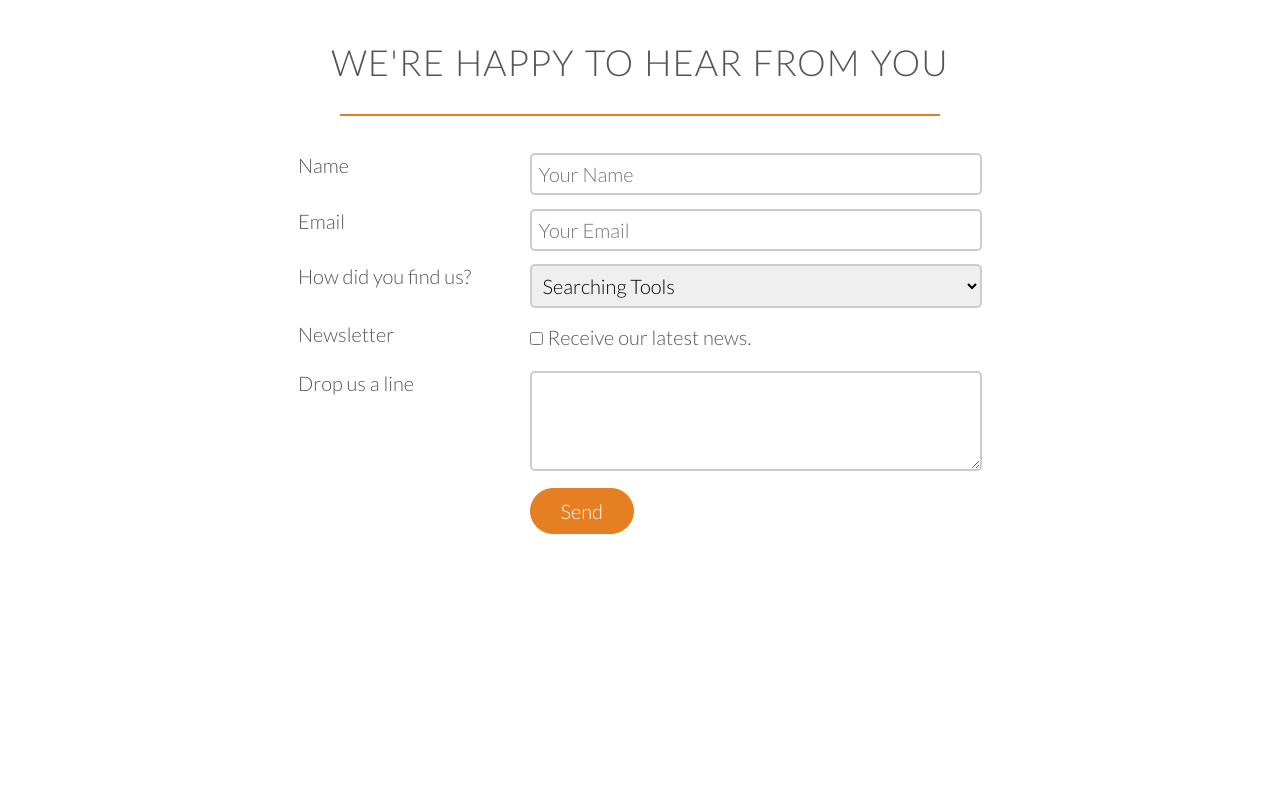
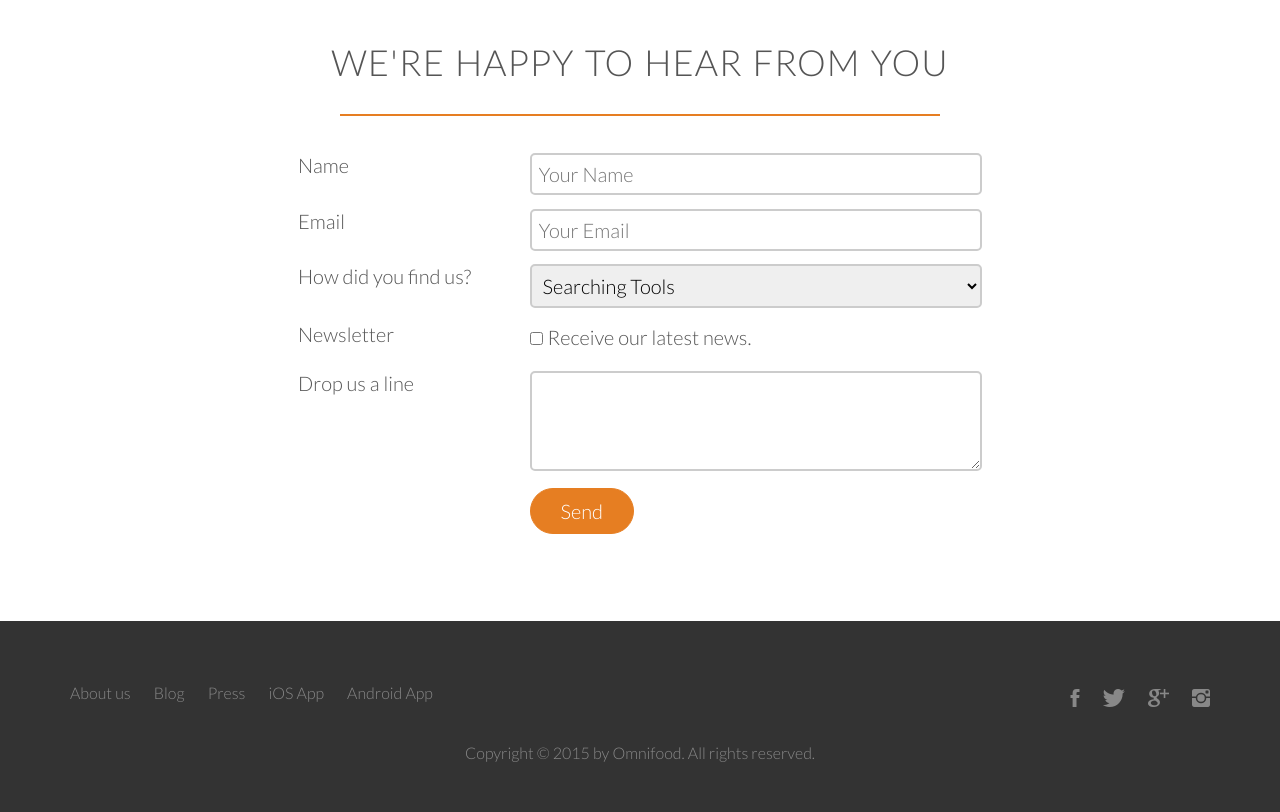
Before and after one commit to johel/omnifood, a plain HTML site: page index.html in a window 1280 px wide. Shown: the part 4631-5443 px from the top of the page. Before the commit the page ends 5252 px from the top, so only its background shows below. Drawn offline with Linux system fonts and the light colour scheme; files whose address does not match are found by name.

Commit message:
footer section

```diff
--- a/index.html
+++ b/index.html
@@ -371,17 +371,42 @@
 
         </section>
 
+        <footer>
+            <div class="row">
+                <div class="col span-1-of-2">
+                    <ul class="footer-nav">
+                        <li><a href="#">About us</a></li>
+                        <li><a href="#">Blog</a></li>
+                        <li><a href="#">Press</a></li>
+                        <li><a href="#">iOS App</a></li>
+                        <li><a href="#">Android App</a></li>
+                    </ul>
+                </div>
+                 <div class="col span-1-of-2">
+                     <ul class="social-links">
+                         <li><a href="#"><i class="ion-social-facebook"></i></a></li>
+                         <li><a href="#"><i class="ion-social-twitter"></i></a></li>
+                         <li><a href="#"><i class="ion-social-googleplus"></i></a></li>
+                         <li><a href="#"><i class="ion-social-instagram"></i></a></li>
+                     </ul>
+                </div>
+            </div>
+            <div class="row">
+                <p>Copyright &copy; 2015 by Omnifood. All rights reserved.</p>
+            </div>
+        </footer>
+
     </body>
 
 </html>
 
 <!--
-Title: We're happy to hear from you
+Navigation:
+1. About us
+2. Blog
+3. Press
+4. iOS App
+5. Android App
 
-Fields to include:
-Name
-Email
-How did you find us?
-Newsletter
-Drop us a line
+Also include links to facebook, twitter, google+ and Instagram accounts.
 -->
--- a/resources/css/style.css
+++ b/resources/css/style.css
@@ -523,3 +523,82 @@ input[type=checkbox]{
 *:focus{
     outline: none;
 }
+
+/*-----------------------------------------------------------------------------*/
+/* FOOTER */
+/*-----------------------------------------------------------------------------*/
+
+footer{
+    background-color: #333;
+    padding:50px;
+    font-size:80%;
+}
+
+.footer-nav{
+    list-style: none;
+    float:left;
+}
+
+.social-links{
+    list-style: none;
+    float:right;
+}
+
+.footer-nav li,
+.social-links li{
+    display: inline-block;
+    margin-right:20px;
+
+}
+
+.footer-nav li:last-child,
+.social-links li:last-child{
+    margin-right:0;
+}
+
+.footer-nav li a:link,
+.footer-nav li a:visited,
+.social-links li a:link,
+.social-links li a:visited{
+    text-decoration: none;
+    border:0;
+    color:#888;
+    transition: color 0.3s;
+}
+
+.footer-nav li a:hover,
+.footer-nav li a:active{
+    color:#fff;
+}
+
+.social-links li a:link,
+.social-links li a:visited{
+    font-size:150%;
+}
+
+footer p{
+    color:#888;
+    margin-top:20px;
+    text-align: center;
+
+}
+
+.ion-social-facebook,
+.ion-social-twitter,
+.ion-social-googleplus,
+.ion-social-instagram{
+    transition: color 0.3s;
+}
+
+.ion-social-facebook:hover{
+    color:#3b5998;
+}
+.ion-social-twitter:hover{
+    color:#00aced;
+}
+.ion-social-googleplus:hover{
+    color:#dd4b39;
+}
+.ion-social-instagram:hover{
+    color:#517fa4;
+}
```
